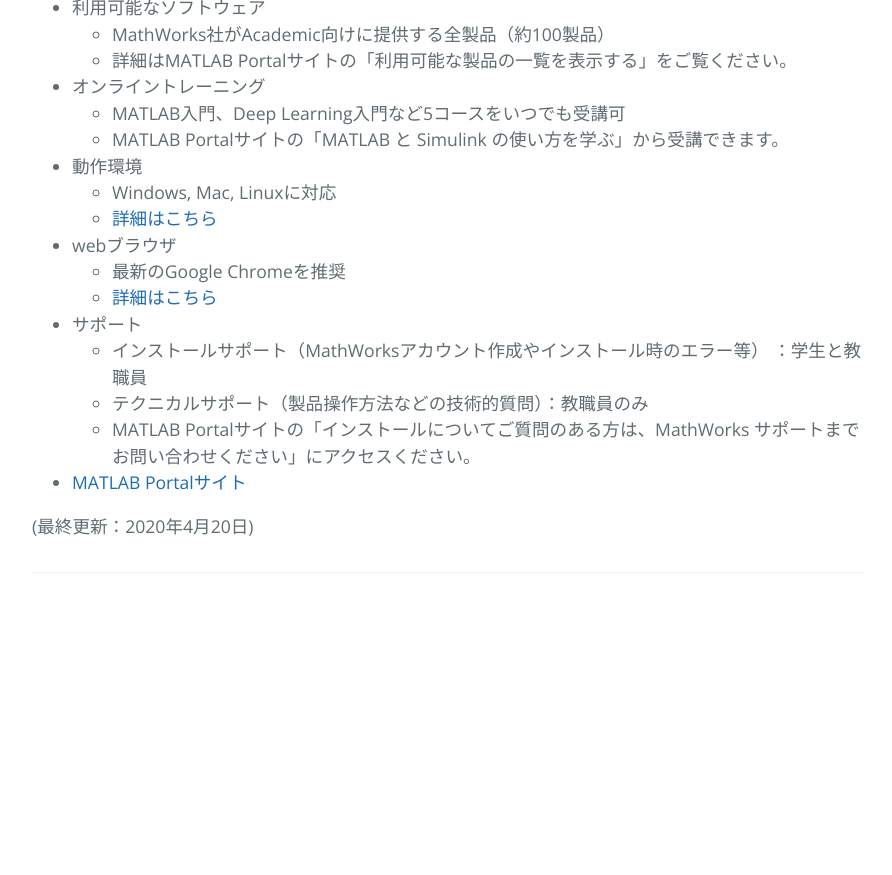
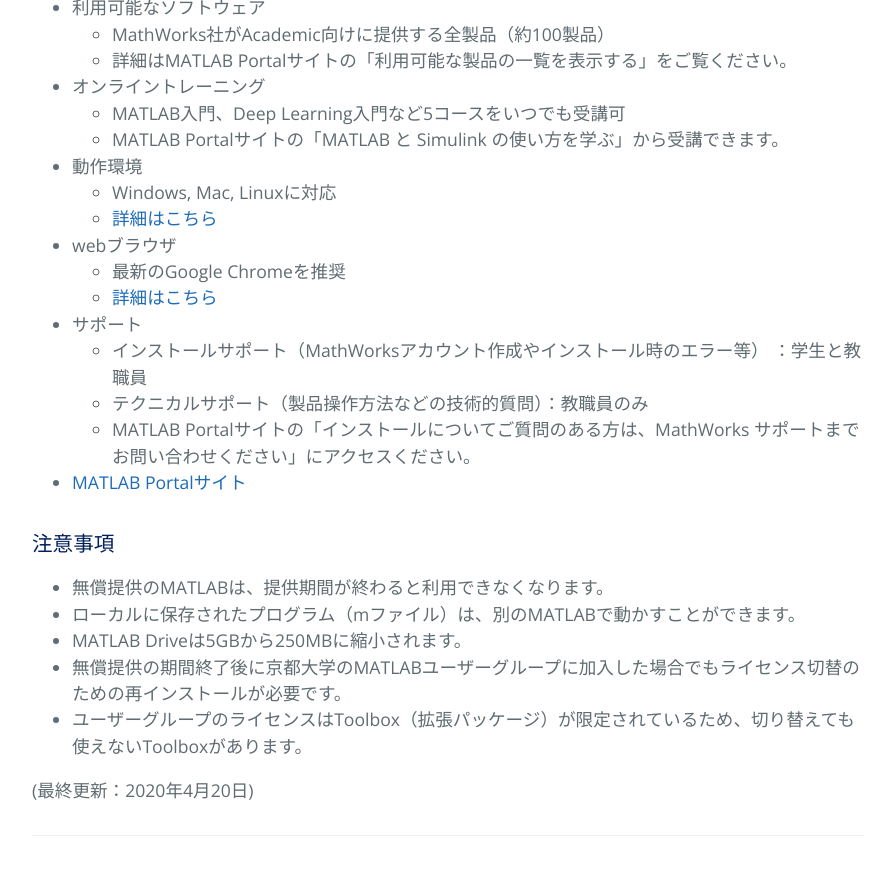
Before and after one commit to kyoto-u/online-edu, a Jekyll site: the page built from special-offer.md, in a window 1280 px wide and 900 px high, scrolled down 1617 px. Shown: the top 875 px of the window, without its empty margins (192-1084 px from the left). Built offline with Jekyll 4.4.1, drawn with Linux system fonts in a browser that asks for light colours; before the commit the page ends 2254 px from its top, so only the background shows below that; some of the changed text lies outside the part shown.

Commit message:
Update special-offer.md

```diff
--- a/special-offer.md
+++ b/special-offer.md
@@ -9,7 +9,7 @@ ZoomやWebExなどのオンライン授業の実施のための基盤サービ
 
 ここでは、そのような特別提供されているライセンス等に関する情報をとりまとめています。
 
-- MATLABキャンパスライセンス(MathWorks社、8月末までの無償提供
+- MATLABキャンパスライセンス(MathWorks社、8月末までの無償提供)
 
 ## MATLABキャンパスライセンス
 
@@ -56,4 +56,12 @@ MATLAB（マトラボ）は、アメリカ合衆国のMathWorks社が開発し
   - MATLAB Portalサイトの「インストールについてご質問のある方は、MathWorks サポートまでお問い合わせください」にアクセスください。
 - [MATLAB Portalサイト](https://jp.mathworks.com/academia/tah-portal/kyoto-university-31485310.html)
 
+### 注意事項
+
+- 無償提供のMATLABは、提供期間が終わると利用できなくなります。
+- ローカルに保存されたプログラム（mファイル）は、別のMATLABで動かすことができます。
+- MATLAB Driveは5GBから250MBに縮小されます。
+- 無償提供の期間終了後に京都大学のMATLABユーザーグループに加入した場合でもライセンス切替のための再インストールが必要です。
+- ユーザーグループのライセンスはToolbox（拡張パッケージ）が限定されているため、切り替えても使えないToolboxがあります。
+
 (最終更新：2020年4月20日)
```
